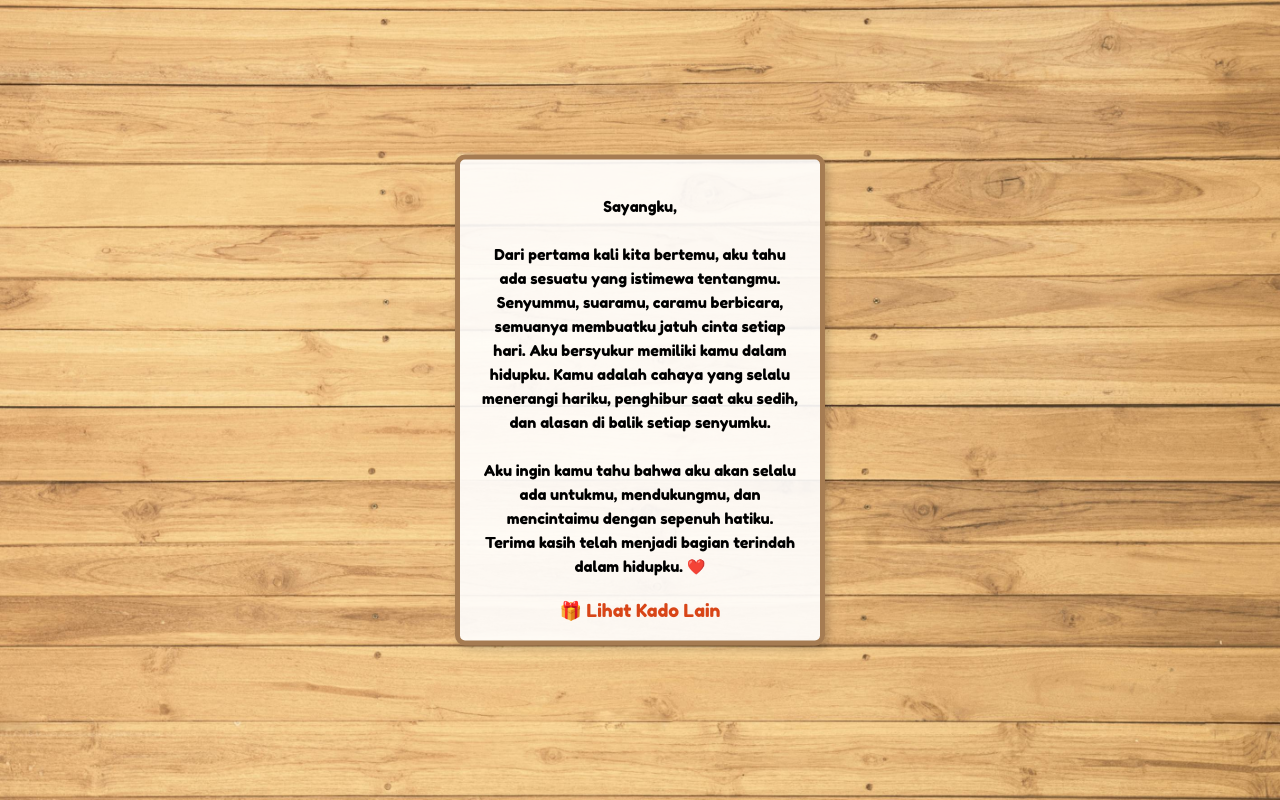
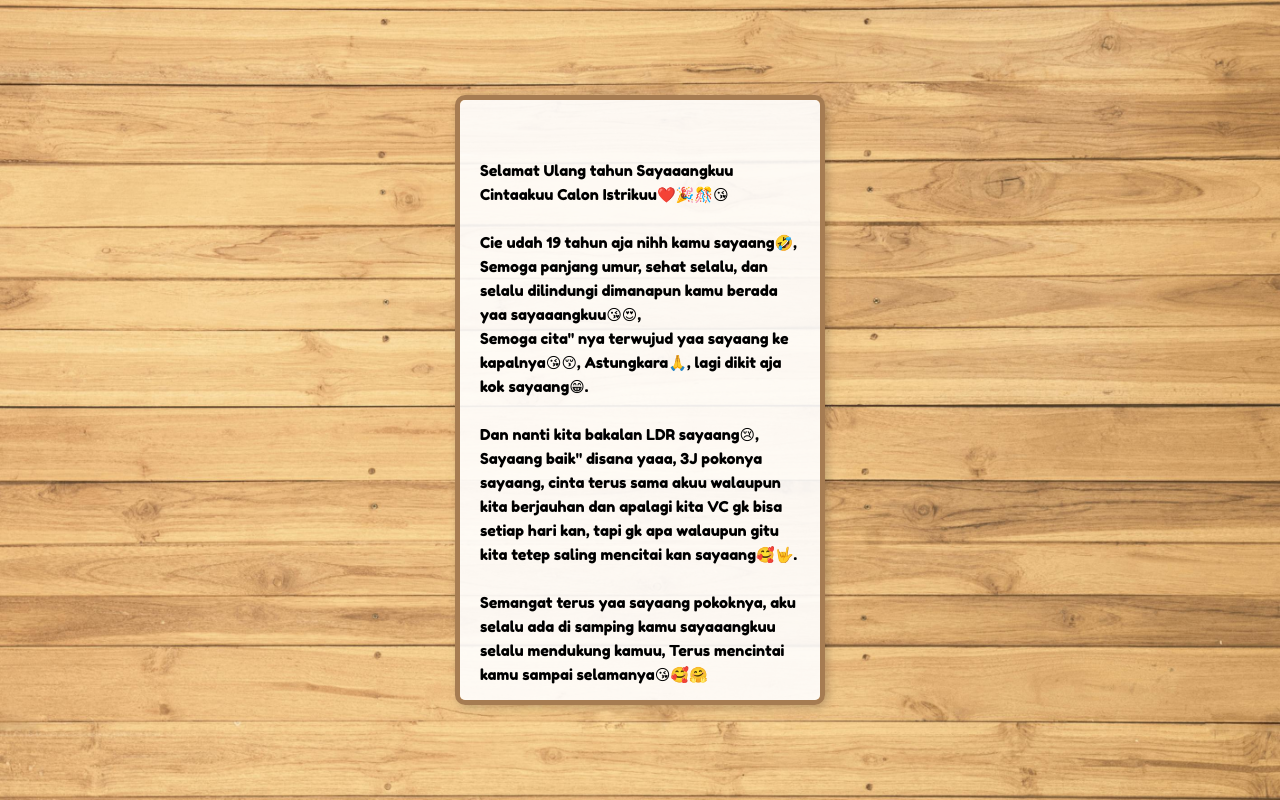
Before and after one commit to putradedik/Website, a plain HTML site: page halaman_surat.html in a window 1280 px wide. Both pictures are taken after a click on the element 639 px from the left and 384 px from the top of the page. Drawn offline with Linux system fonts and the light colour scheme.

Commit message:
Update halaman_surat.html

```diff
--- a/halaman_surat.html
+++ b/halaman_surat.html
@@ -87,6 +87,7 @@
         .letter-container {
             width: 85%;
             max-width: 320px;
+            max-height: 70vh;
             background: rgba(255, 255, 255, 0.9);
             border: 5px solid #a67c52;
             border-radius: 10px;
@@ -100,12 +101,15 @@
             display: none;
             transition: opacity 1.5s ease-out, transform 1.5s ease-out;
             z-index: 1;
+            overflow-y: auto;
         }
 
         .letter-text {
             font-size: 15px;
             color: black;
             line-height: 1.6;
+            text-align: left;
+            white-space: pre-line;
         }
 
         .back-text {
@@ -115,6 +119,7 @@
             cursor: pointer;
             opacity: 0;
             transition: opacity 1.5s ease-in-out;
+            text-align: center;
         }
 
         .back-text:hover {
@@ -152,13 +157,21 @@
     <!-- Surat -->
     <div class="letter-container" id="letter">
         <p class="letter-text">
-            Sayangku, <br><br>
-            Dari pertama kali kita bertemu, aku tahu ada sesuatu yang istimewa tentangmu.
-            Senyummu, suaramu, caramu berbicara, semuanya membuatku jatuh cinta setiap hari.
-            Aku bersyukur memiliki kamu dalam hidupku. Kamu adalah cahaya yang selalu
-            menerangi hariku, penghibur saat aku sedih, dan alasan di balik setiap senyumku. <br><br>
-            Aku ingin kamu tahu bahwa aku akan selalu ada untukmu, mendukungmu, dan mencintaimu
-            dengan sepenuh hatiku. Terima kasih telah menjadi bagian terindah dalam hidupku. ❤️
+Selamat Ulang tahun Sayaaangkuu Cintaakuu Calon Istrikuu❤️🎉🎊😘
+
+Cie udah 19 tahun aja nihh kamu sayaang🤣,
+Semoga panjang umur, sehat selalu, dan selalu dilindungi dimanapun kamu berada yaa sayaaangkuu😘😍,
+Semoga cita" nya terwujud yaa sayaang ke kapalnya😘😚, Astungkara🙏, lagi dikit aja kok sayaang😁.
+
+Dan nanti kita bakalan LDR sayaang😢, Sayaang baik" disana yaaa, 3J pokonya sayaang, cinta terus sama akuu walaupun kita berjauhan dan apalagi kita VC gk bisa setiap hari kan, tapi gk apa walaupun gitu kita tetep saling mencitai kan sayaang🥰🤟.
+
+Semangat terus yaa sayaang pokoknya, aku selalu ada di samping kamu sayaaangkuu selalu mendukung kamuu, Terus mencintai kamu sampai selamanya😘🥰🤗
+
+Sekali lagi selamat ulang tahun yaaa sayaang, Ohh yaaa aku cintaa banget sama kamuu,sayang san samaa kamuuu sayaaangkuu😘😍😍
+
+I Love You Sayaaangkuu Cintaakuu Calon Istrikuu Yg Cantik🥰😚😍🤗💝💝💝💝❤️❤️❤️❤️,
+
+Selamat Ulang Tahun Calon Istrikuu🥰
         </p>
 
         <!-- Tombol kembali -->
```
